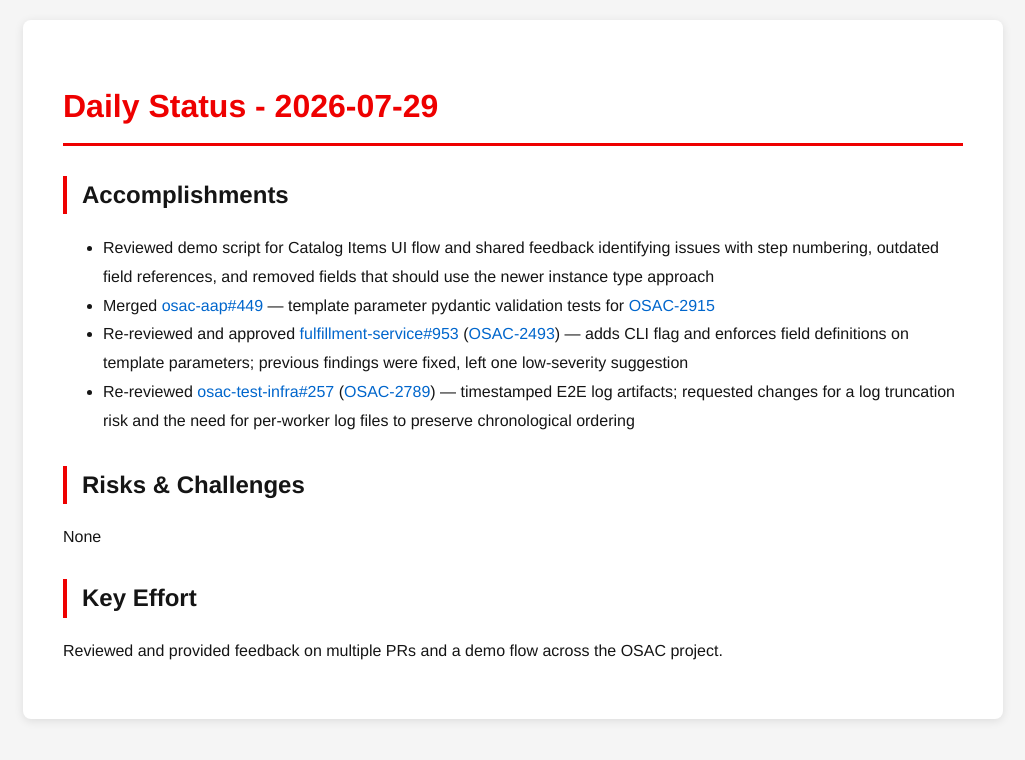
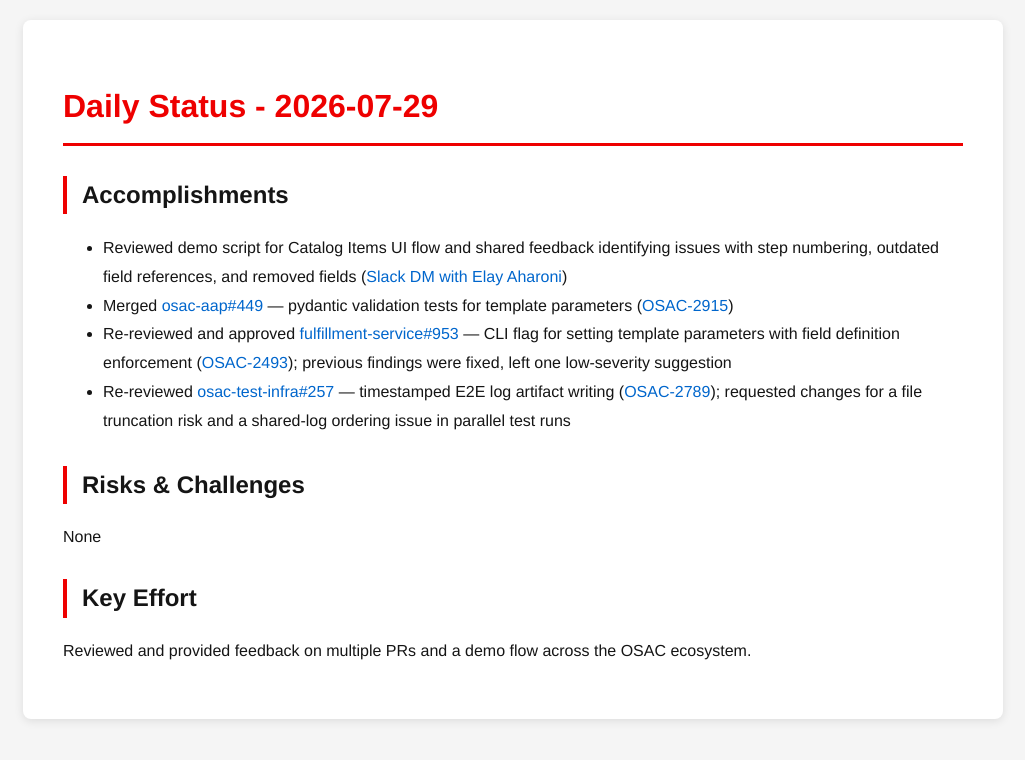
Before and after one commit to tzvatot/daily-status, a Jekyll site: the page built from 2026-07-29.md, in a window 1280 px wide. Shown: the top 760 px of the page, without its empty margins (127-1152 px from the left). Built offline with Jekyll 4.4.1, drawn with Linux system fonts in a browser that asks for light colours.

Commit message:
Daily status update - 2026-07-29

```diff
--- a/2026-07-29.md
+++ b/2026-07-29.md
@@ -7,13 +7,13 @@ date: 2026-07-29
 # Daily Status - 2026-07-29
 
 ## Accomplishments
-- Reviewed demo script for Catalog Items UI flow and shared feedback identifying issues with step numbering, outdated field references, and removed fields that should use the newer instance type approach
-- Merged [osac-aap#449](https://github.com/osac-project/osac-aap/pull/449) — template parameter pydantic validation tests for [OSAC-2915](https://redhat.atlassian.net/browse/OSAC-2915)
-- Re-reviewed and approved [fulfillment-service#953](https://github.com/osac-project/fulfillment-service/pull/953) ([OSAC-2493](https://redhat.atlassian.net/browse/OSAC-2493)) — adds CLI flag and enforces field definitions on template parameters; previous findings were fixed, left one low-severity suggestion
-- Re-reviewed [osac-test-infra#257](https://github.com/osac-project/osac-test-infra/pull/257) ([OSAC-2789](https://redhat.atlassian.net/browse/OSAC-2789)) — timestamped E2E log artifacts; requested changes for a log truncation risk and the need for per-worker log files to preserve chronological ordering
+- Reviewed demo script for Catalog Items UI flow and shared feedback identifying issues with step numbering, outdated field references, and removed fields ([Slack DM with Elay Aharoni](https://redhat.atlassian.net))
+- Merged [osac-aap#449](https://github.com/osac-project/osac-aap/pull/449) — pydantic validation tests for template parameters ([OSAC-2915](https://redhat.atlassian.net/browse/OSAC-2915))
+- Re-reviewed and approved [fulfillment-service#953](https://github.com/osac-project/fulfillment-service/pull/953) — CLI flag for setting template parameters with field definition enforcement ([OSAC-2493](https://redhat.atlassian.net/browse/OSAC-2493)); previous findings were fixed, left one low-severity suggestion
+- Re-reviewed [osac-test-infra#257](https://github.com/osac-project/osac-test-infra/pull/257) — timestamped E2E log artifact writing ([OSAC-2789](https://redhat.atlassian.net/browse/OSAC-2789)); requested changes for a file truncation risk and a shared-log ordering issue in parallel test runs
 
 ## Risks & Challenges
 None
 
 ## Key Effort
-Reviewed and provided feedback on multiple PRs and a demo flow across the OSAC project.
+Reviewed and provided feedback on multiple PRs and a demo flow across the OSAC ecosystem.
```
